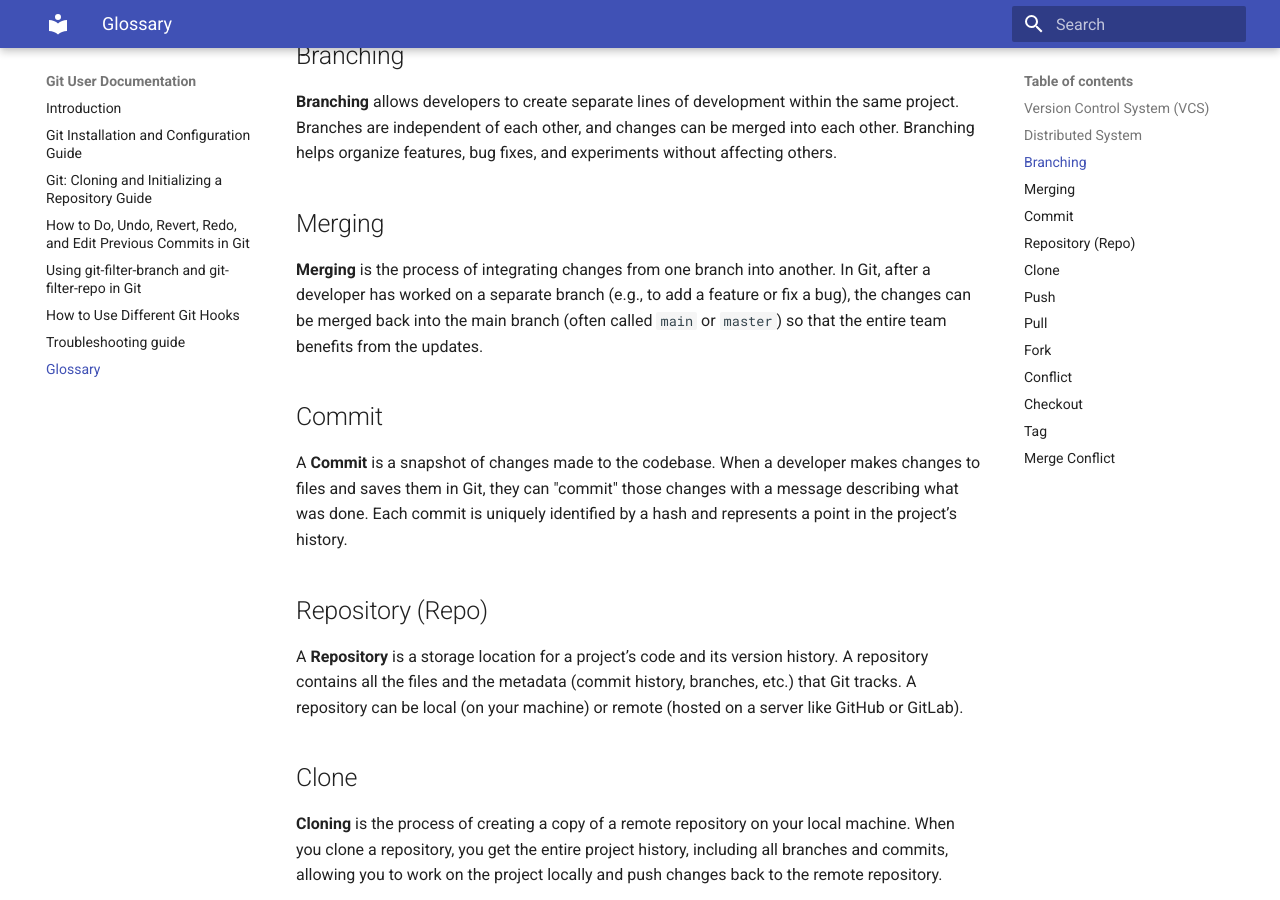
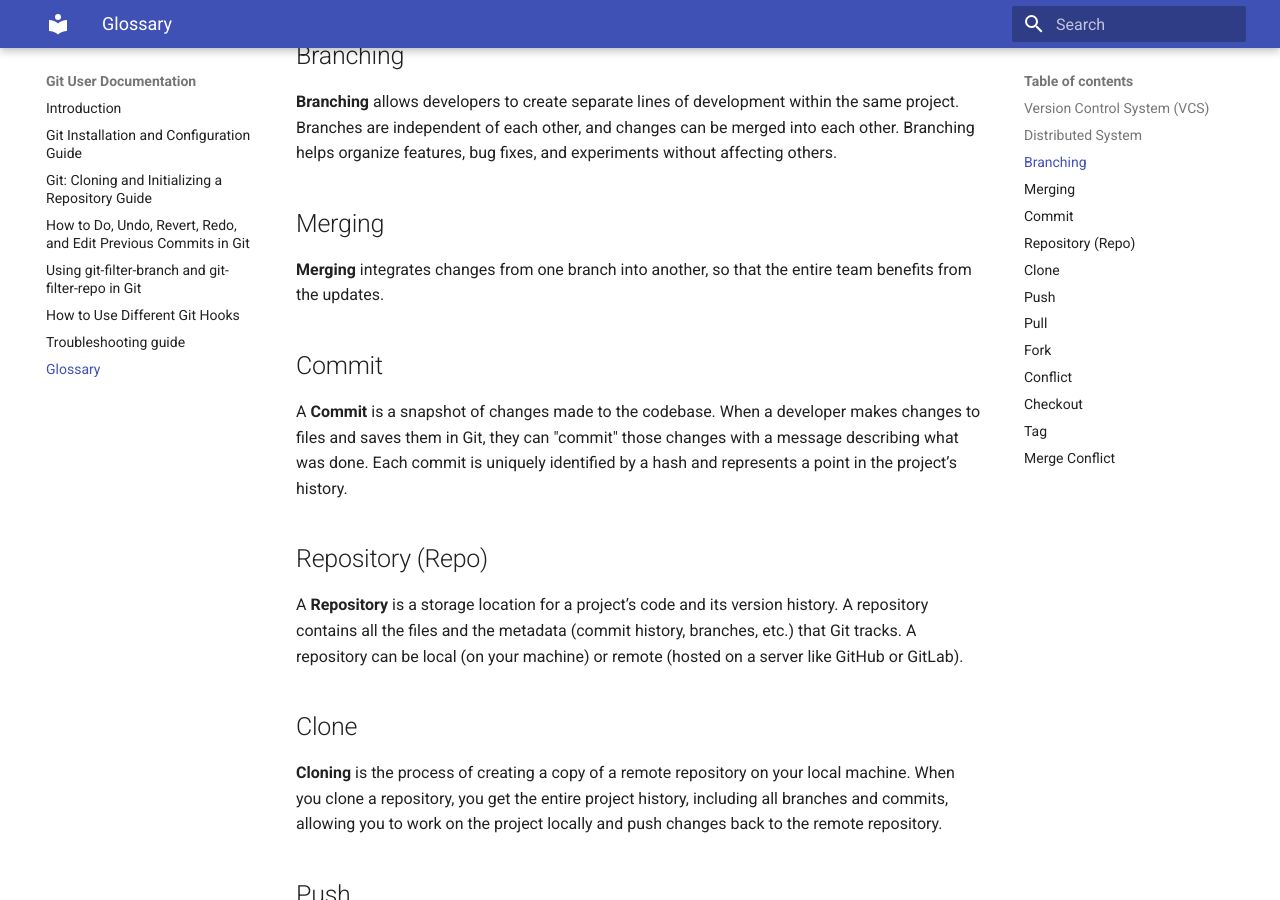
Before and after one commit to BCIT-203/COMM-2216-User-Documentation-Assignment, an MkDocs documentation site: the page built from docs/9-glossary.md, in a window 1280 px wide and 900 px high, scrolled down 426 px. Built offline with MkDocs 1.6.1 and Material for MkDocs 9.7.7, drawn with Linux system fonts in a browser that asks for light colours.

Commit message:
update glossary

```diff
--- a/docs/9-glossary.md
+++ b/docs/9-glossary.md
@@ -14,7 +14,7 @@
 
 ## Merging
 
-   **Merging** is the process of integrating changes from one branch into another. In Git, after a developer has worked on a separate branch (e.g., to add a feature or fix a bug), the changes can be merged back into the main branch (often called `main` or `master`) so that the entire team benefits from the updates.
+   **Merging** integrates changes from one branch into another, so that the entire team benefits from the updates.
 
 ## Commit
 
```
